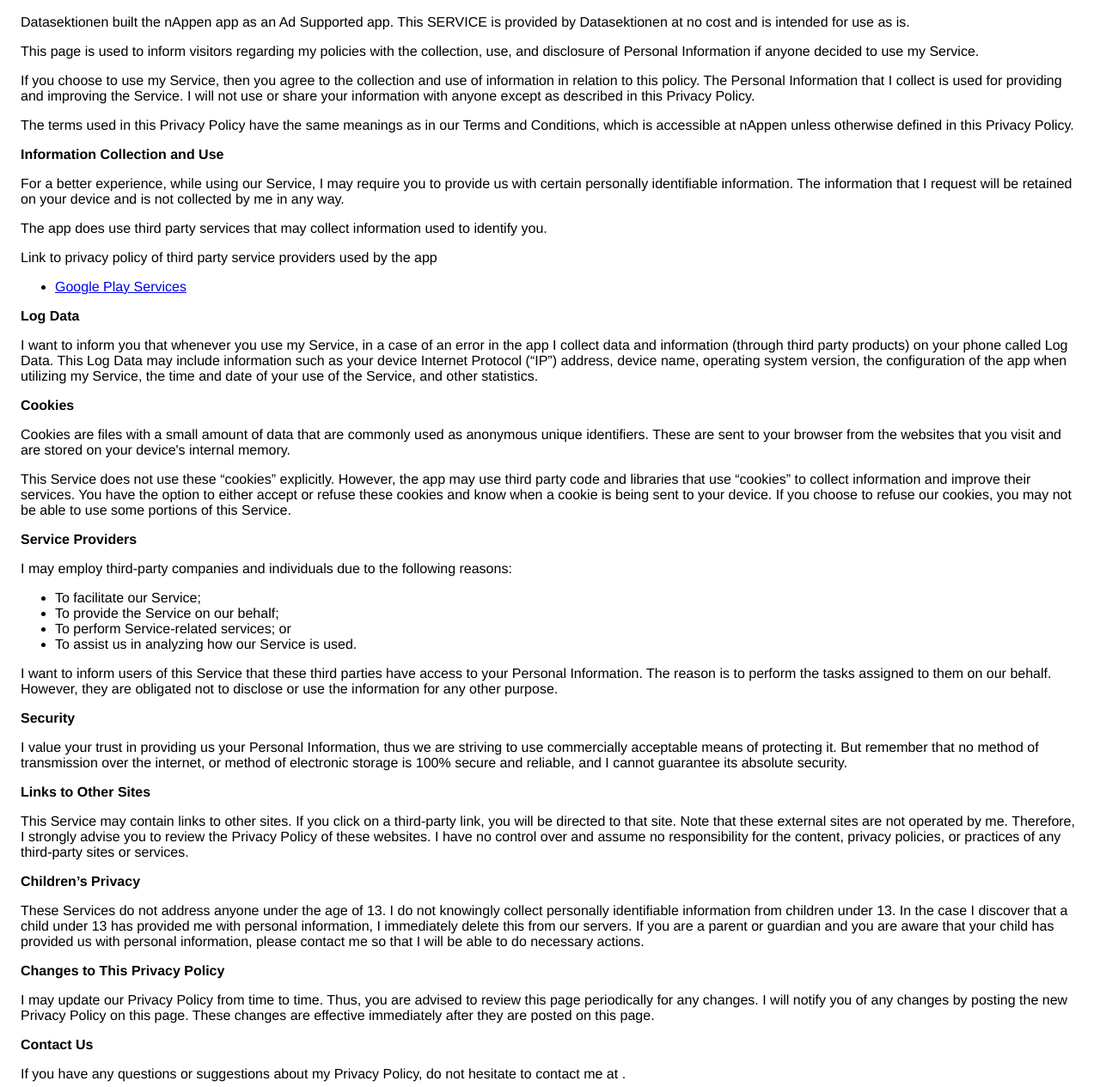
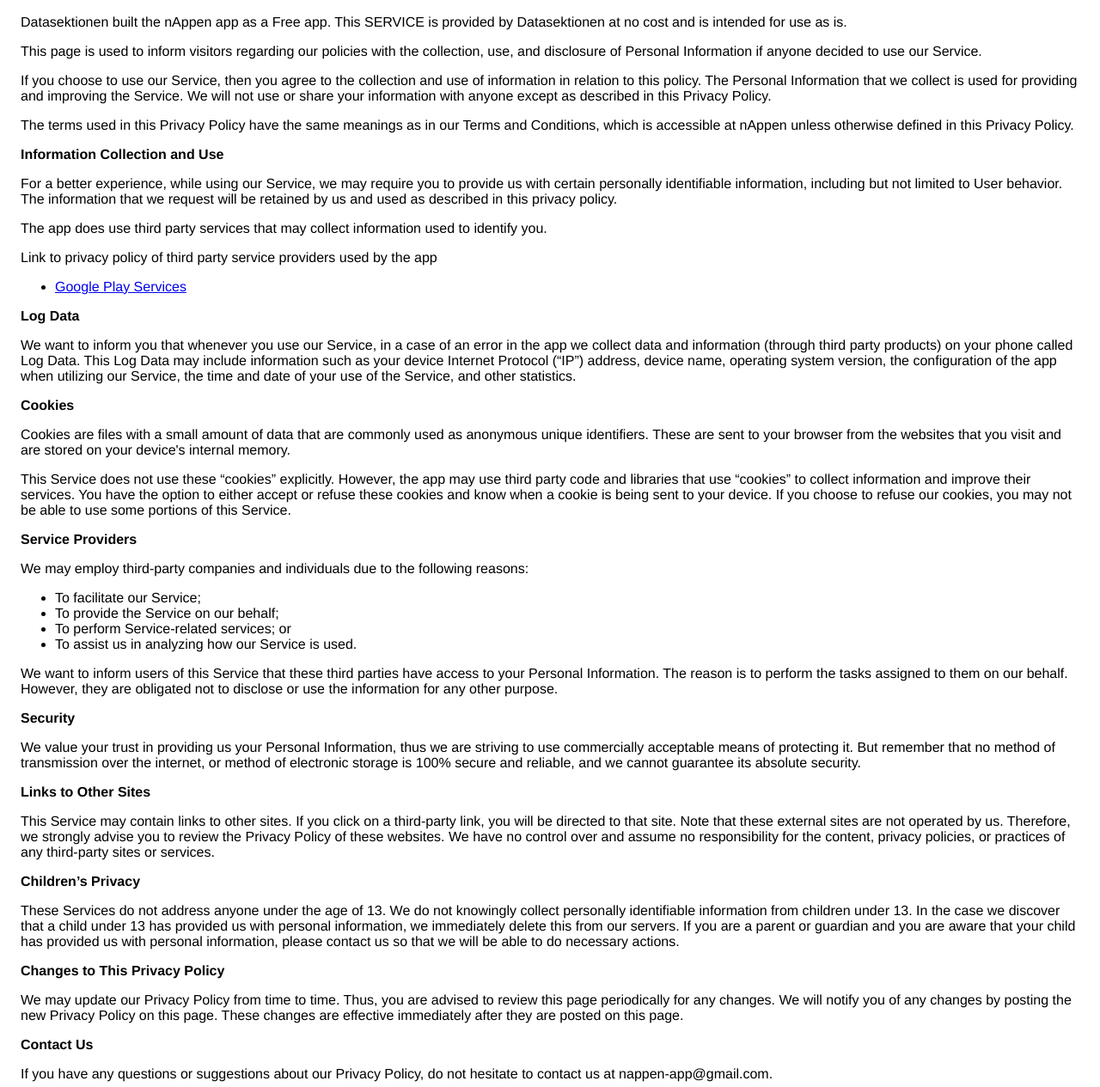
Before and after one commit to nappen-app/nappen-app.github.io, a plain HTML site: page index.html in a window 1280 px wide. Shown: the part 75-1340 px from the top of the page at 86% size. Drawn offline with Linux system fonts and the light colour scheme.

Commit message:
Change from I to We

```diff
--- a/index.html
+++ b/index.html
@@ -9,20 +9,20 @@
     <body>
     <h2>Privacy Policy</h2> <p>
                     Datasektionen built the nAppen app as
-                    an Ad Supported app. This SERVICE is provided by
+                    a Free app. This SERVICE is provided by
                     Datasektionen at no cost and is intended for
                     use as is.
                   </p> <p>
                     This page is used to inform visitors regarding
-                    my policies with the collection, use, and
+                    our policies with the collection, use, and
                     disclosure of Personal Information if anyone decided to use
-                    my Service.
+                    our Service.
                   </p> <p>
-                    If you choose to use my Service, then you agree
+                    If you choose to use our Service, then you agree
                     to the collection and use of information in relation to this
-                    policy. The Personal Information that I collect is
+                    policy. The Personal Information that we collect is
                     used for providing and improving the Service.
-                    I will not use or share your
+                    We will not use or share your
                     information with anyone except as described in this Privacy
                     Policy.
                   </p> <p>
@@ -32,10 +32,10 @@
                     Policy.
                   </p> <p><strong>Information Collection and Use</strong></p> <p>
                     For a better experience, while using our Service,
-                    I may require you to provide us with certain
-                    personally identifiable information. The
-                    information that I request will be
-                    retained on your device and is not collected by me in any way.
+                    we may require you to provide us with certain
+                    personally identifiable information, including but not limited to User behavior. The
+                    information that we request will be
+                    retained by us and used as described in this privacy policy.
                   </p> <p>
                     The app does use third party services that may collect
                     information used to identify you.
@@ -43,14 +43,14 @@
                       Link to privacy policy of third party service providers
                       used by the app
                     </p> <ul><li><a href="https://www.google.com/policies/privacy/" target="_blank">Google Play Services</a></li><!----><!----><!----><!----><!----><!----><!----><!----><!----><!----></ul></div> <p><strong>Log Data</strong></p> <p>
-                    I want to inform you that whenever
-                    you use my Service, in a case of an error in the
-                    app I collect data and information (through third
+                    We want to inform you that whenever
+                    you use our Service, in a case of an error in the
+                    app we collect data and information (through third
                     party products) on your phone called Log Data. This Log Data
                     may include information such as your device Internet
                     Protocol (“IP”) address, device name, operating system
                     version, the configuration of the app when utilizing
-                    my Service, the time and date of your use of the
+                    our Service, the time and date of your use of the
                     Service, and other statistics.
                   </p> <p><strong>Cookies</strong></p> <p>
                     Cookies are files with a small amount of data that are
@@ -66,53 +66,53 @@
                     device. If you choose to refuse our cookies, you may not be
                     able to use some portions of this Service.
                   </p> <p><strong>Service Providers</strong></p> <p>
-                    I may employ third-party companies
+                    We may employ third-party companies
                     and individuals due to the following reasons:
                   </p> <ul><li>To facilitate our Service;</li> <li>To provide the Service on our behalf;</li> <li>To perform Service-related services; or</li> <li>To assist us in analyzing how our Service is used.</li></ul> <p>
-                    I want to inform users of this
+                    We want to inform users of this
                     Service that these third parties have access to your
                     Personal Information. The reason is to perform the tasks
                     assigned to them on our behalf. However, they are obligated
                     not to disclose or use the information for any other
                     purpose.
                   </p> <p><strong>Security</strong></p> <p>
-                    I value your trust in providing us
+                    We value your trust in providing us
                     your Personal Information, thus we are striving to use
                     commercially acceptable means of protecting it. But remember
                     that no method of transmission over the internet, or method
                     of electronic storage is 100% secure and reliable, and
-                    I cannot guarantee its absolute security.
+                    we cannot guarantee its absolute security.
                   </p> <p><strong>Links to Other Sites</strong></p> <p>
                     This Service may contain links to other sites. If you click
                     on a third-party link, you will be directed to that site.
                     Note that these external sites are not operated by
-                    me. Therefore, I strongly advise you to
+                    us. Therefore, we strongly advise you to
                     review the Privacy Policy of these websites.
-                    I have no control over and assume no
+                    We have no control over and assume no
                     responsibility for the content, privacy policies, or
                     practices of any third-party sites or services.
                   </p> <p><strong>Children’s Privacy</strong></p> <p>
                     These Services do not address anyone under the age of 13.
-                    I do not knowingly collect personally
+                    We do not knowingly collect personally
                     identifiable information from children under 13. In the case
-                    I discover that a child under 13 has provided
-                    me with personal information,
-                    I immediately delete this from our servers. If you
+                    we discover that a child under 13 has provided
+                    us with personal information,
+                    we immediately delete this from our servers. If you
                     are a parent or guardian and you are aware that your child
                     has provided us with personal information, please contact
-                    me so that I will be able to do
+                    us so that we will be able to do
                     necessary actions.
                   </p> <p><strong>Changes to This Privacy Policy</strong></p> <p>
-                    I may update our Privacy Policy from
+                    We may update our Privacy Policy from
                     time to time. Thus, you are advised to review this page
-                    periodically for any changes. I will
+                    periodically for any changes. We will
                     notify you of any changes by posting the new Privacy Policy
                     on this page. These changes are effective immediately after
                     they are posted on this page.
                   </p> <p><strong>Contact Us</strong></p> <p>
                     If you have any questions or suggestions about
-                    my Privacy Policy, do not hesitate to contact
-                    me at .
+                    our Privacy Policy, do not hesitate to contact
+                    us at nappen-app@gmail.com.
                   </p> <p>
                     This privacy policy page was created at
                     <a href="https://privacypolicytemplate.net" target="_blank">privacypolicytemplate.net</a>
```
